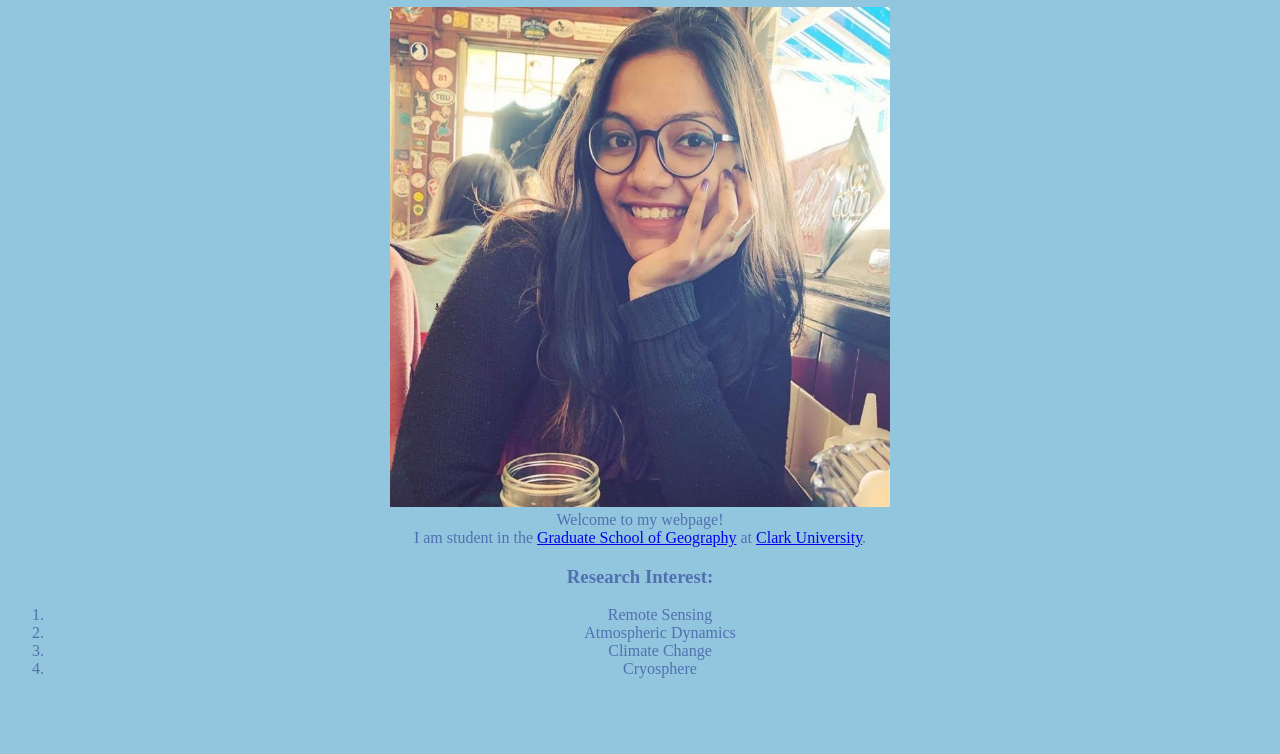
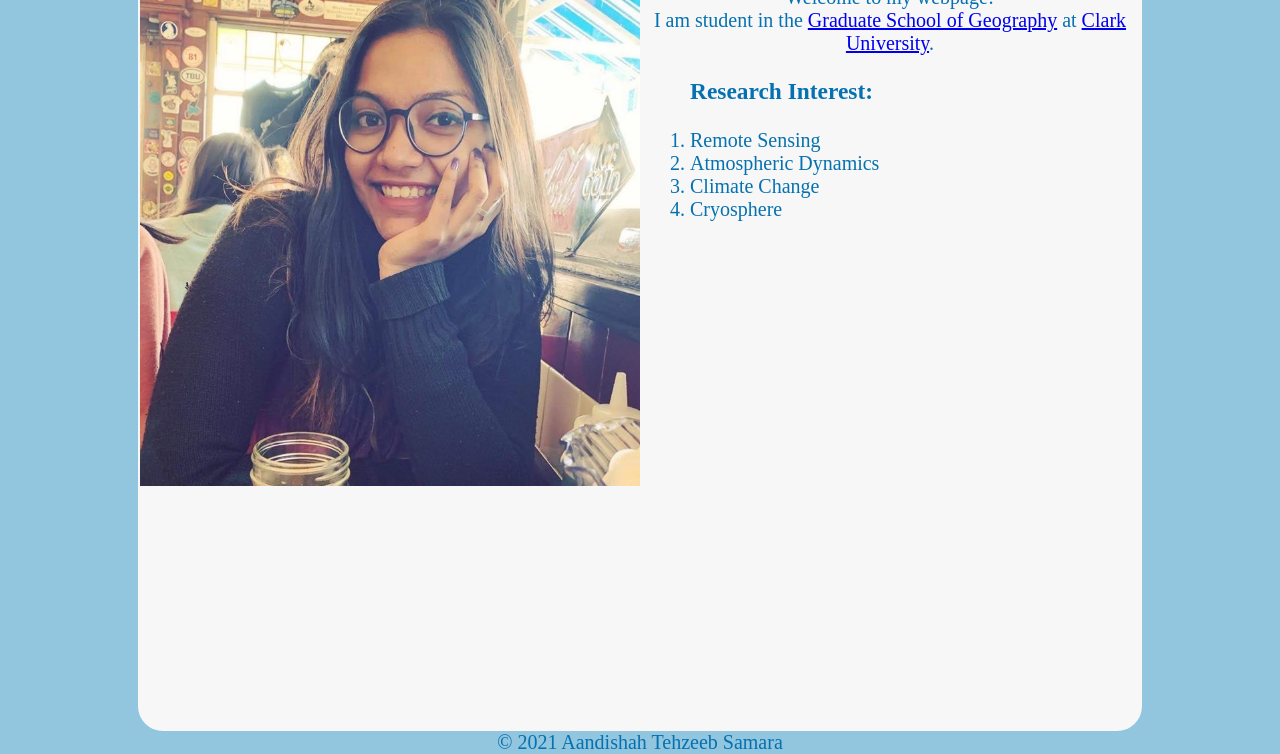
Before and after one commit to aandishah/aandishah.github.io, a plain HTML site: page index.html in a window 1280 px wide. Shown: the part 73-827 px from the top of the page. Before the commit the page ends 800 px from the top, so only its background shows below. Drawn offline with Linux system fonts and the light colour scheme.

Commit message:
Added styling in main_style.css

```diff
--- a/css/main_style.css
+++ b/css/main_style.css
@@ -7,11 +7,52 @@ Colorblind safe color palette from colorbrewer2.org
 #0571b0 - Blue
 */
 
+#header
+/* The background-color CSS property controls the bakcground color of elements */
+{
+	background-color: #0571b0;
+}
+
+h1 {
+	color: #f7f7f7;
+	padding: 5px;
+	margin:  0;
+}
+
+#body-container {
+	background-color: #f7f7f7;
+	max-width: 1000px;
+	margin: auto;
+	height: 100vh;
+	border:  2px solid #f7f7f7;
+	border-radius: 25px;
+	overflow: hidden;
+}
+
 body {
 	background-color: #92c5de;
-	color: #5071b0;
+	color: #0571b0;
 	text-align: center;
+	margin: 0;
+	font-size: 20px;
 }
-h1 {
-	color: #f7f7f7;
+
+#profile-picture {
+	float:  left;
 }
+
+#welcome-text {
+	padding-top: 25px;
+	font-size: 25px;
+}
+
+#Research-interests {
+	text-align: left;
+	font-size: 20px;
+	position: relative;
+	left: 50px;
+}
+
+#copyright {
+
+}
--- a/index.html
+++ b/index.html
@@ -29,5 +29,8 @@
 			</ol>
 		</div>
 	 </div>
+	 <footer id="copyright">
+	 	© 2021 Aandishah Tehzeeb Samara
+	 </footer>
   </body>
   </html>
```
